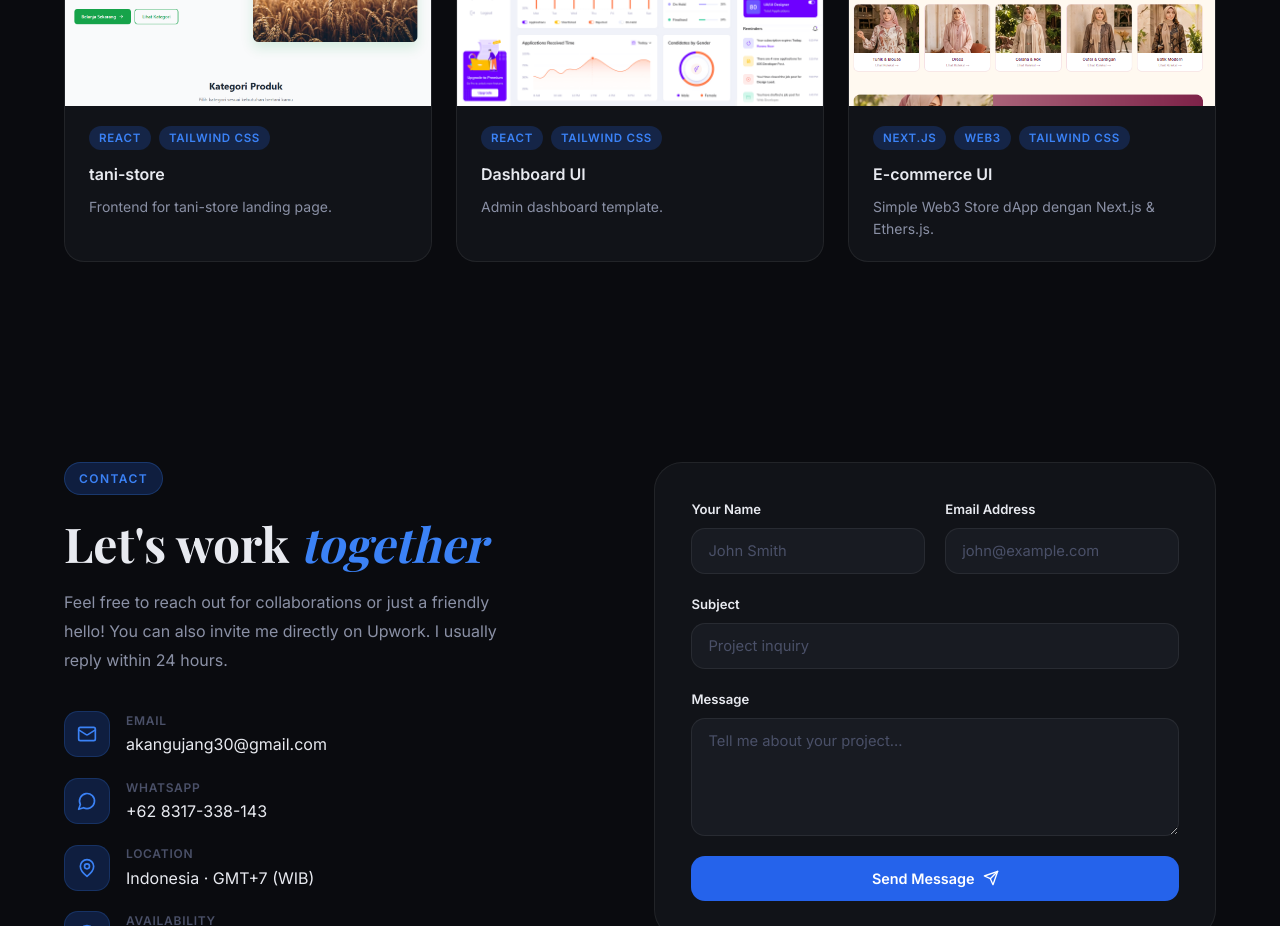
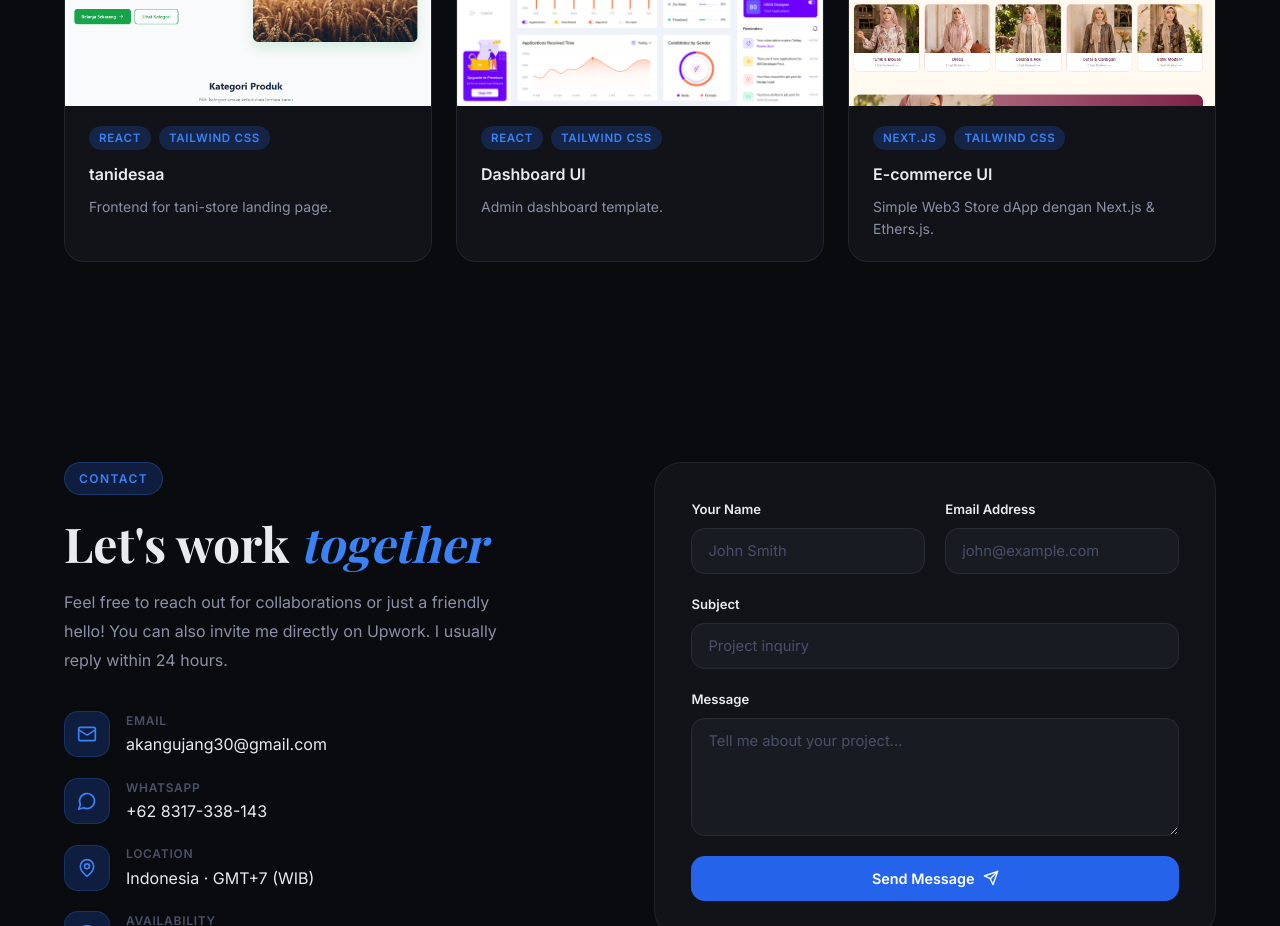
Before and after one commit to ujngflsh/portfolio-ujang, a React (Vite) app: page / in a window 1280 px wide. Shown: the part 2840-3766 px from the top of the page. Built offline with nearby package versions, Linux system fonts and the light colour scheme; a web font is replaced by a local one.

Commit message:
fix: update link tani-store ke URL yang benar

```diff
--- a/src/data.js
+++ b/src/data.js
@@ -92,7 +92,7 @@ export const services = [
 
 export const projects = [
   {
-    title: 'tani-store',
+    title: 'tanidesaa',
     category: 'web',
     description: 'Frontend for tani-store landing page.',
     tags: ['React', 'Tailwind CSS'],
@@ -113,7 +113,7 @@ export const projects = [
     title: 'E-commerce UI',
     category: 'web',
     description: 'Simple Web3 Store dApp dengan Next.js & Ethers.js.',
-    tags: ['Next.js', 'Web3', 'Tailwind CSS'],
+    tags: ['Next.js', 'Tailwind CSS'],
     image: '/projects/ujngshop.png',
     link: 'https://ujngshop.vercel.app', // <-- Ini sudah benar
     repo: 'https://github.com/ujngflsh/ujngshop',
```
